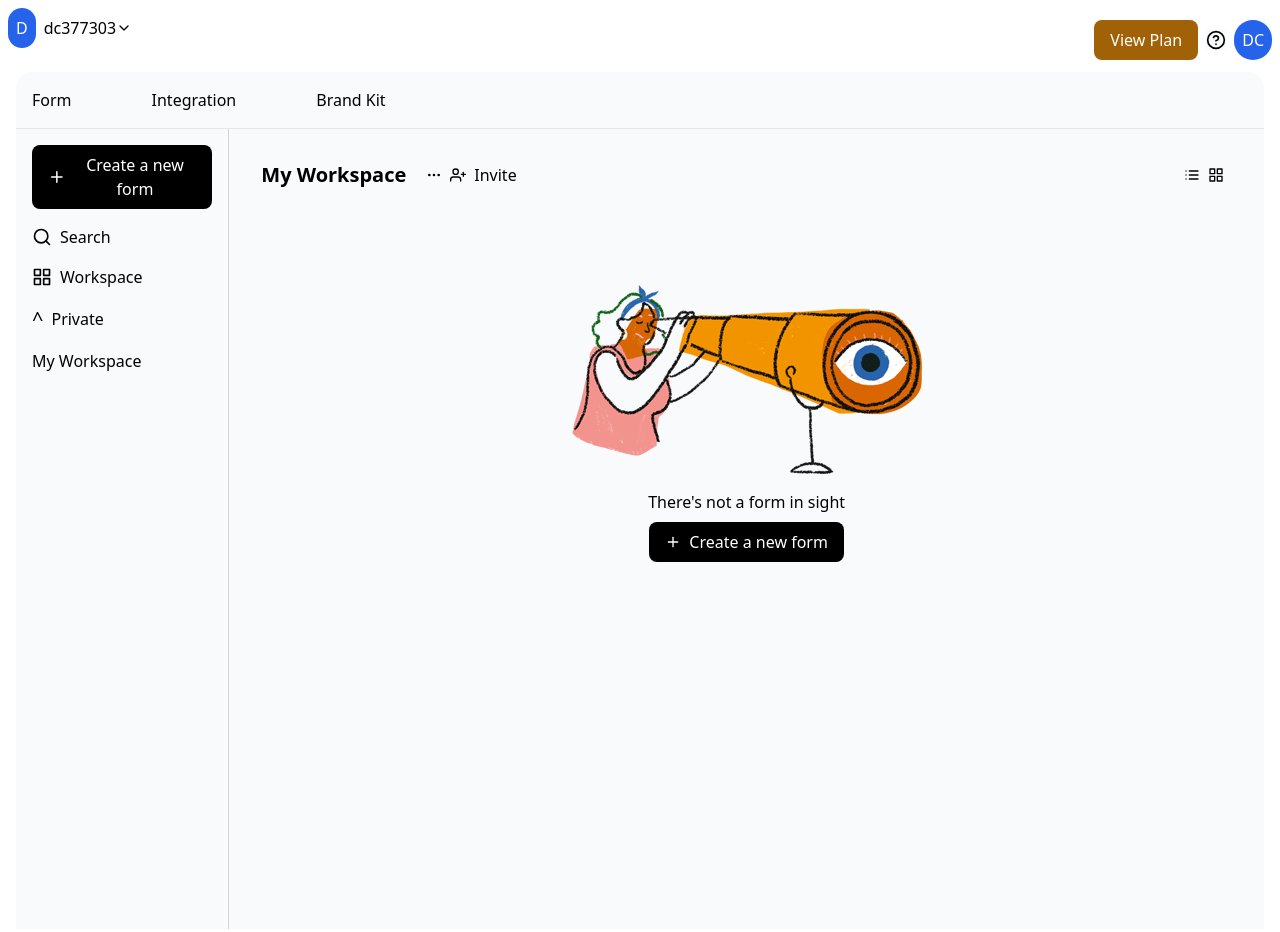
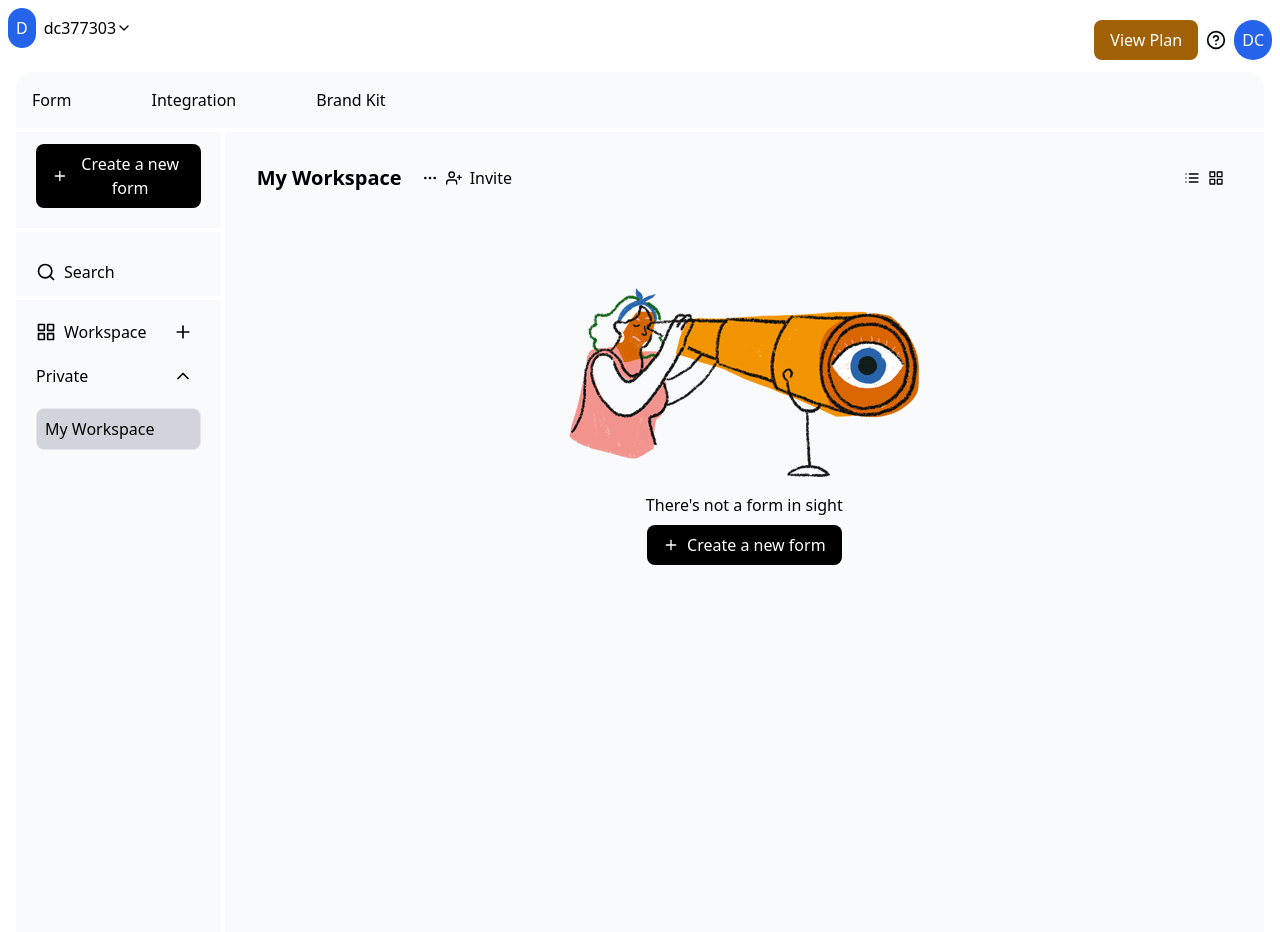
Before and after one commit to DrissaCoulibaly729/Projet-Stage3-Cloner-Typeform, a React (Create React App) app: page /dashboard in a window 1280 px wide. Built offline with nearby package versions, Linux system fonts and the light colour scheme.

Commit message:
new commit

```diff
--- a/src/components/Dashboard/Header.js
+++ b/src/components/Dashboard/Header.js
@@ -3,9 +3,9 @@ import { FiChevronDown, FiHelpCircle } from 'react-icons/fi';
 
 const Header = () => {
   return (
-    <header className="flex justify-between items-center pt-2 px-2  border-gray-300 bg-white">
+    <header className="flex justify-between items-center pt-2 px-2  bg-white">
       <div className="flex items-center mb-6">
-        <div className="bg-blue-600 text-white p-2 rounded-full">D</div>
+        <div className="bg-blue-600 text-white p-2 rounded-[100px]">D</div>
         <span className="ml-2">dc377303</span>
         <FiChevronDown className="ml-auto" />
       </div>
--- a/src/components/Dashboard/Navigation.js
+++ b/src/components/Dashboard/Navigation.js
@@ -2,7 +2,7 @@ import React from 'react';
 
 const Navigation = () => {
   return (
-    <nav className="bg-gray-50 border-b rounded-t-2xl mx-4 text-black p-4">
+    <nav className="bg-gray-50 border-b-4 border-white rounded-t-2xl mx-4 text-black p-4">
       <ul className="flex">
         <li className="mr-20">
           <a href="/" className="hover:underline">Form</a>
--- a/src/components/Dashboard/Sidebar.js
+++ b/src/components/Dashboard/Sidebar.js
@@ -1,38 +1,41 @@
 import React from 'react';
-import { FiPlus, FiSearch, FiGrid } from 'react-icons/fi';
+import { FiPlus, FiSearch, FiGrid, FiChevronUp } from 'react-icons/fi';
 
 const Sidebar = () => {
   return (
-    <aside className="w-1/5 bg-gray-50 ml-4 p-4 border-r border-gray-300">
-      <div className="mb-4">
+    <aside className="w-1/5 bg-gray-50 ml-4 border-r-4 border-white">
+      <div className="mb-4 p-3 px-5 border-b-4 border-white">
         <button className="flex items-center bg-black text-white px-4 py-2 rounded-lg mb-2">
           <FiPlus className="text-xl mr-2" />
           Create a new form
         </button>
       </div>
 
-      <div className="mb-4">
+      <div className="mb-4 p-3 px-5 border-b-4 border-white">
         <div className="flex items-center">
-          <FiSearch className="bg-gray-50 text-xl mr-2" />
+          <FiSearch className="text-xl mr-2" />
           <span>Search</span>
         </div>
       </div>
 
-      <div className="mb-4">
-        <div className="flex items-center">
-          <FiGrid className="bg-gray-50 text-xl mr-2" />
-          <span>Workspace</span>
+      <div className="m-5">
+        <div className="flex items-center justify-between">
+          <div className="flex items-center">
+            <FiGrid className="text-xl mr-2" />
+            <span>Workspace</span>
+          </div>
+          <FiPlus className="text-xl mr-2" />
         </div>
       </div>
 
-      <div className="mb-4">
-        <div className="flex items-center">
-          <span className="bg-gray-50 text-xl mr-2">^</span>
+      <div className="m-5">
+        <div className="flex items-center justify-between">
           <span>Private</span>
+          <FiChevronUp className="text-xl mr-2" />
         </div>
       </div>
 
-      <div>
+      <div className="m-5 border bg-gray-300 text-black p-2 rounded-lg">
         <span>My Workspace</span>
       </div>
     </aside>
```
